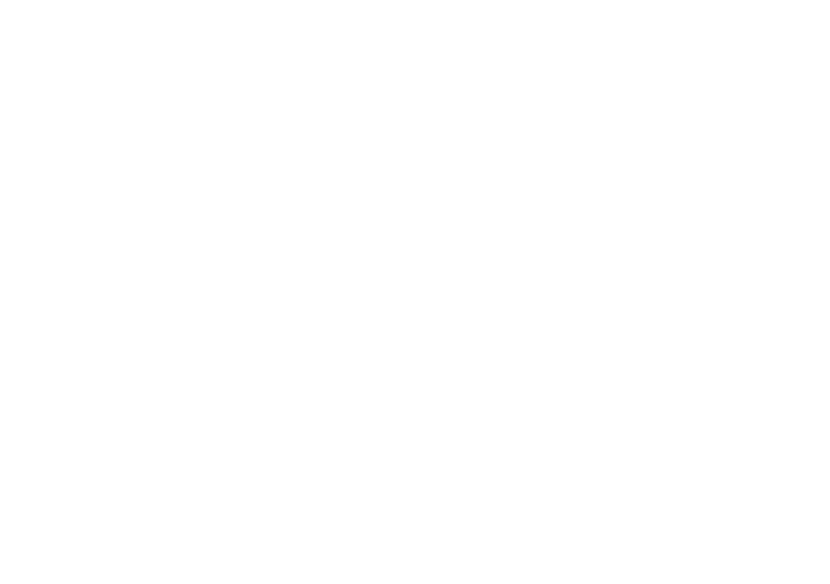
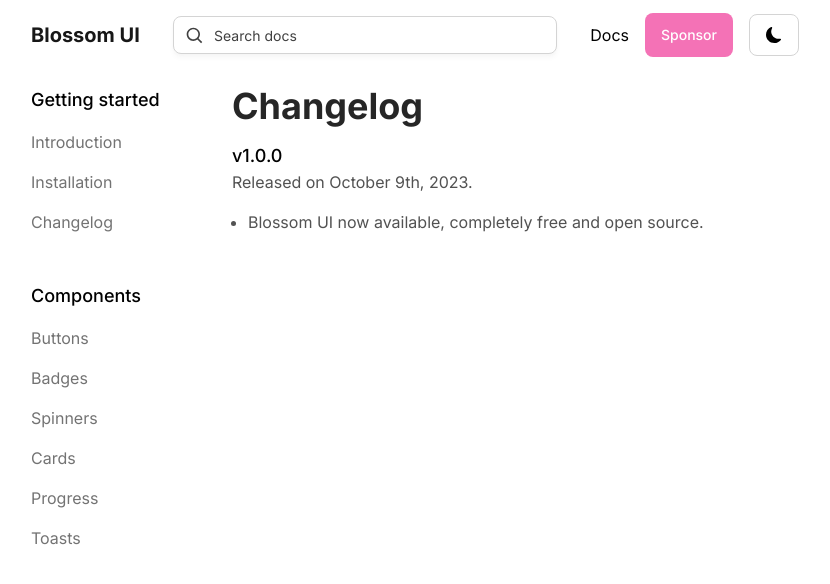
Before and after one commit to juanigarciadev/BlossomUI, a React (Vite) app: page /docs/getting-started/changelog in a window 1280 px wide. Before the commit this address had no page. Shown: the top 584 px of the page, without its empty margins (225-1055 px from the left). Built offline with nearby package versions, Linux system fonts and the light colour scheme.

Commit message:
Add: Changelog

```diff
--- a/src/App.jsx
+++ b/src/App.jsx
@@ -5,6 +5,7 @@
 import Introduction from './components/Docs/Introduction'
 import Installation from './components/Docs/Installation'
 import ThemeContextProvider from './context/ThemeContext'
+import Changelog from './components/Docs/Changelog'
 
 
 
@@ -18,6 +19,7 @@
             <Route path='/' element={<Home />} />
             <Route path='/docs/getting-started/introduction' element={<Introduction />} />
             <Route path='/docs/getting-started/installation' element={<Installation />} />
+            <Route path='/docs/getting-started/changelog' element={<Changelog />} />
             <Route path='/docs/components/*' element={<Introduction />} />
           </Route>
         </Routes>
--- /dev/null
+++ b/src/components/Docs/Changelog.jsx
@@ -0,0 +1,22 @@
+import React from 'react'
+import Aside from './Aside'
+
+const Changelog = () => {
+    return (
+        <div className='flex pt-[70px] w-full h-screen relative'>
+            <Aside />
+            <section className='absolute left-[22%] w-[78%] pl-8 pt-4 xl:w-[82%] xl:left-[18%] lg:w-[100%] lg:left-0 lg:px-0 dark:text-white'>
+                <h1 className='text-4xl font-bold pb-4 text-neutral-800 dark:text-white'>Changelog</h1>
+                <div>
+                    <h3 className='text-lg font-medium'>v1.0.0</h3>
+                    <span className='text-neutral-600 dark:text-neutral-500'>Released on October 9th, 2023.</span>
+                    <ol className='list-disc pt-4 pl-4'>
+                        <li className='text-neutral-600 dark:text-neutral-500'>Blossom UI now available, completely free and open source.</li>
+                    </ol>
+                </div>
+            </section>
+        </div>
+    )
+}
+
+export default Changelog
```
